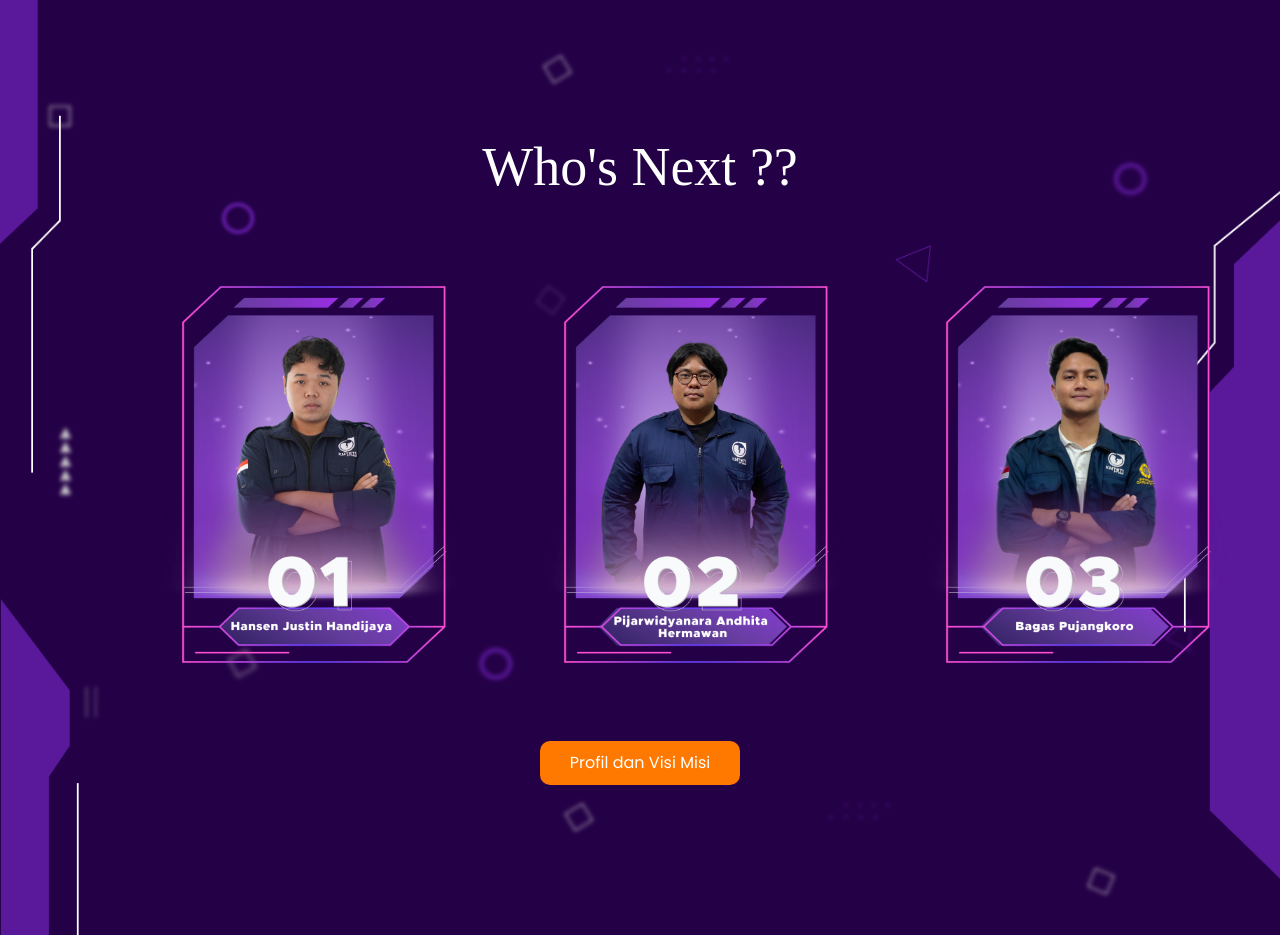
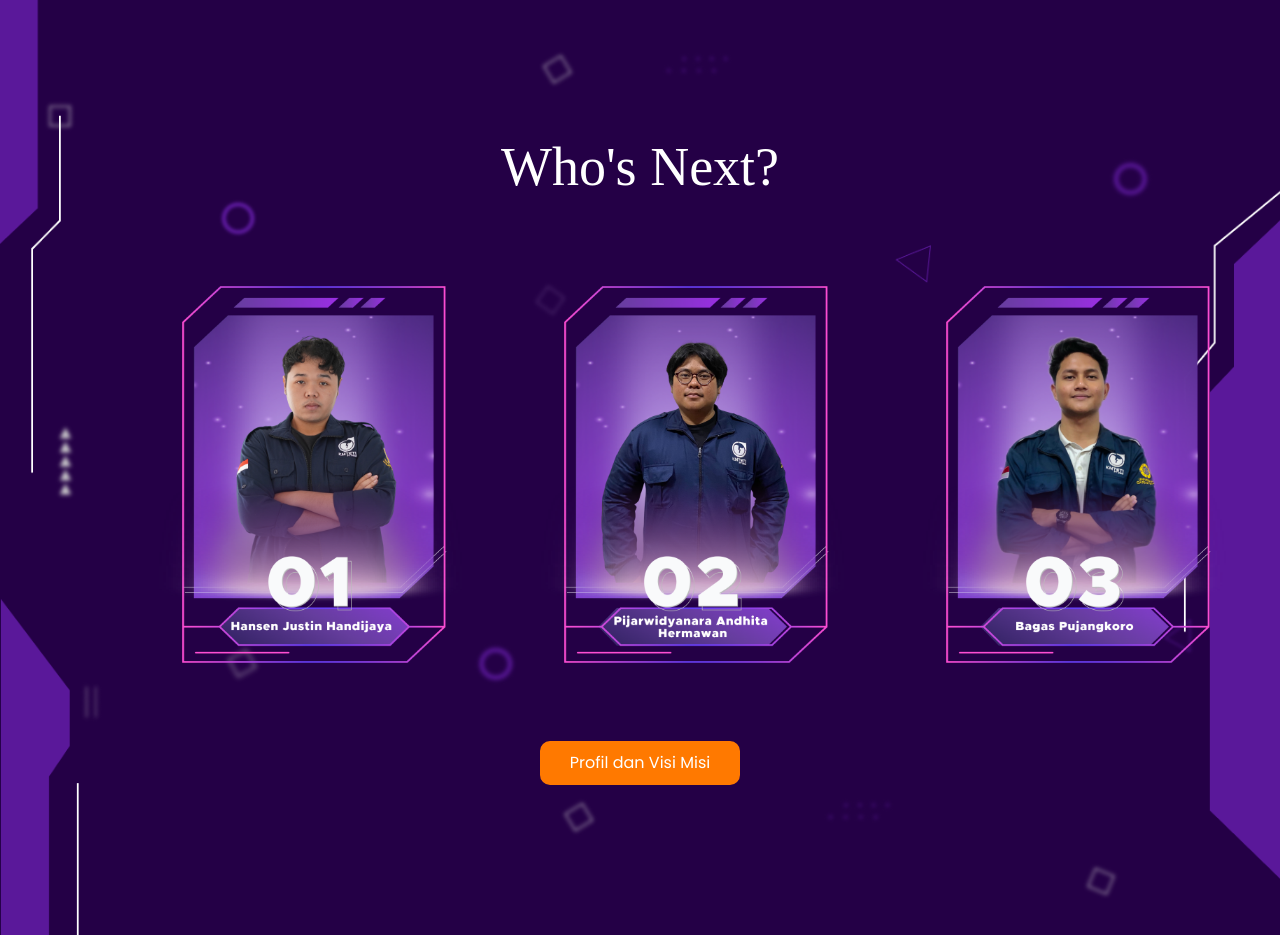
Before and after one commit to TETRONICA-WEB-2023/website, a Next.js app: page / in a window 1280 px wide. Shown: the part 860-1795 px from the top of the page. Built offline with nearby package versions, Linux system fonts and the light colour scheme; no server answers; the database is empty; a web font is replaced by a local one.

Commit message:
Adjust margins and update heading and fixed logic error

```diff
--- a/app/components/Navbar.css
+++ b/app/components/Navbar.css
@@ -75,14 +75,13 @@ nav {
       backdrop-filter: blur(15px);
       height: 50%;
       text-align: center;
-      padding-top: 2rem;
       /* display: flex;
       flex-direction: column;
       justify-content: space-between;  */
     }
 
     #offcanvasNavbar li {
-      margin-bottom: 2rem;
+      margin-top: 2rem;
     }
 
     #offcanvasNavbarLabel {
--- a/app/context/AuthContext.js
+++ b/app/context/AuthContext.js
@@ -166,7 +166,7 @@ export const AuthContextProvider = ({ children }) => {
                 icon: 'warning',
                 confirmButtonText: 'OK'
               })
-              set(ref(db, '/pelanggaran/emailLuarUGM' + currentUser.uid), {'email' : currentUser.email, 'uid' : currentUser.uid});
+              push(ref(db, '/pelanggaran/emailLuarUGM/' + currentUser.uid), {'email' : currentUser.email, 'uid' : currentUser.uid, 'timestamp' : Date.now()});
               logOut();
               setUser(null);
           } else if(!data.includes(currentUser.email)) {
@@ -176,7 +176,7 @@ export const AuthContextProvider = ({ children }) => {
                 icon: 'warning',
                 confirmButtonText: 'OK'
               })
-              set(ref(db, '/pelanggaran/emailLuar' + currentUser.uid), {'email' : currentUser.email, 'uid' : currentUser.uid});
+              push(ref(db, '/pelanggaran/emailLuar/' + currentUser.uid), {'email' : currentUser.email, 'uid' : currentUser.uid, 'timestamp': Date.now()});
               logOut();
               setUser(null);
           } else {
--- a/app/page.jsx
+++ b/app/page.jsx
@@ -11,17 +11,6 @@ export default function Home() {
   const { user, googleSignIn, logOut } = UserAuth();
   const [start, setStart] = useState(0);
   const [end, setEnd] = useState(0);
-
-  const handleSignIn = async () => {
-    try {
-    Swal.fire('Please wait');
-    Swal.showLoading();
-      await googleSignIn();
-    } catch (error) {
-      console.log(error);
-    }
-  };
-
 
   useEffect(() => {
     var timeStart = new Date("2023-11-23T00:00:00");
@@ -90,7 +79,7 @@ export default function Home() {
       </div>
     </section> */}
     <section id="calon-page">
-      <h1 className="heading">Who&#39;s <span>Next</span> ??</h1>
+      <h1 className="heading">Who&#39;s Next?</h1>
       <div className="foto-calon-container">
         <div className="foto-calon">
           <img src="/kandidat/calon1b.png" alt="calon 1" />
--- a/app/vote/vote.css
+++ b/app/vote/vote.css
@@ -60,6 +60,7 @@
     align-content: center;
     align-items: center;
     margin: auto;
+    width : 90%;
 }
 
 .foto-calon-vote img {
```
